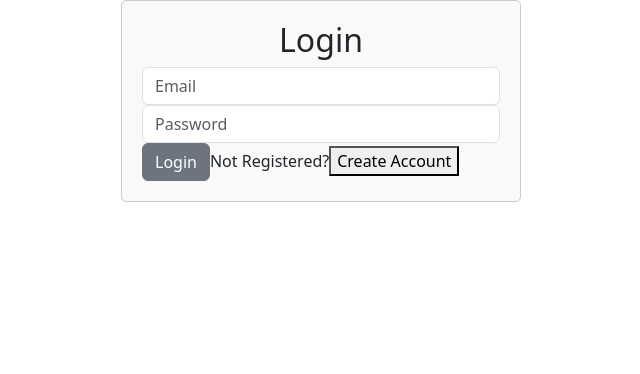
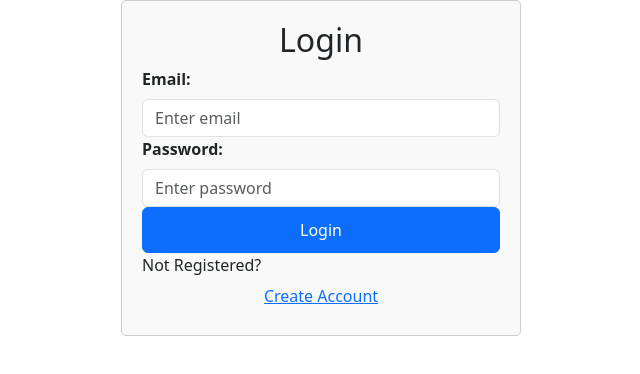
Before and after one commit to w-dze/my-piggy-goals, a React (Create React App) app: page /login in a window 1280 px wide. Shown: the top 374 px of the page, without its empty margins (319-959 px from the left). Built offline with nearby package versions, Linux system fonts and the light colour scheme; no server answers.

Commit message:
fixing styling

```diff
--- a/src/Home.js
+++ b/src/Home.js
@@ -8,7 +8,7 @@ import { useGetTransactions } from "./hook/useGetTransactions";
 
 function Home() {
   const navigate = useNavigate();
-  const { userID } = useGetUserInfo();
+  const { userID, email } = useGetUserInfo();
 
   const { addTransaction } = useAddTransaction();
   const { transactions, transactionTotals } = useGetTransactions();
@@ -51,14 +51,13 @@ function Home() {
   return (
     <>
       <div className="head">
-        <h1>Piggy Goals</h1>
-        <h2>Hello, {userID}</h2>
+        <h1>My Piggy Goals</h1>
+        <h2>Hello, {email}</h2>
         <button onClick={handleLogout}>Logout</button>
       </div>
 
       <div className="expense-tracker">
         <div className="container">
-          <h1>Expense Tracker</h1>
           <div className="balance">
             <h3>Your Balance </h3>
             {balance >= 0 ? <h2> ${balance}</h2> : <h2> -${balance * -1}</h2>}
--- a/src/components/Login.css
+++ b/src/components/Login.css
@@ -16,6 +16,12 @@ h2 {
   margin-bottom: 20px;
 }
 
+.form-label {
+  font-weight: bold;
+  display: block;
+  margin-bottom: 5px;
+}
+
 .form-control {
   width: 100%;
   padding: 10px;
--- a/src/components/Login.js
+++ b/src/components/Login.js
@@ -44,32 +44,34 @@ function Login() {
         {error && <Alert variant="danger">{error}</Alert>}
         <Form>
           <Form.Group controlId="formBasicEmail">
+            <Form.Label>Email:</Form.Label>
             <Form.Control
               type="email"
-              placeholder="Email"
+              placeholder="Enter email"
               value={email}
               onChange={(e) => setEmail(e.target.value)}
             />
           </Form.Group>
 
           <Form.Group controlId="formBasicPassword">
+            <Form.Label>Password:</Form.Label>
             <Form.Control
               type="password"
-              placeholder="Password"
+              placeholder="Enter password"
               value={password}
               onChange={(e) => setPassword(e.target.value)}
             />
           </Form.Group>
 
-          <Button variant="secondary" onClick={handleLogin}>
+          <Button variant="primary" type="submit" onClick={handleLogin}>
             Login
           </Button>
 
           <span className="underline">
             Not Registered?
-            <button className="linkBtn" onClick={handleNoUser}>
+            <Button className="sbtButton" variant="link" onClick={handleNoUser}>
               Create Account
-            </button>
+            </Button>
           </span>
         </Form>
       </div>
--- a/src/components/SignUp.css
+++ b/src/components/SignUp.css
@@ -28,7 +28,7 @@ h2 {
   font-size: 16px;
 }
 
-button[type="submit"] {
+.sbtButton {
   width: 100%;
   padding: 10px;
   font-size: 16px;
--- a/src/components/SignUp.js
+++ b/src/components/SignUp.js
@@ -44,9 +44,10 @@ function SignUp() {
       <PreLoader />
       <div className="signup-container">
         <h2>Sign Up</h2>
-        <Form onSubmit={handleSignUp}>
+
+        <Form>
           <Form.Group controlId="formBasicEmail">
-            <Form.Label>Email address</Form.Label>
+            <Form.Label>Email: </Form.Label>
             <Form.Control
               type="email"
               placeholder="Enter email"
@@ -56,24 +57,28 @@ function SignUp() {
           </Form.Group>
 
           <Form.Group controlId="formBasicPassword">
-            <Form.Label>Password</Form.Label>
+            <Form.Label>Password: </Form.Label>
             <Form.Control
               type="password"
-              placeholder="Password"
+              placeholder="Enter password"
               value={password}
               onChange={(e) => setPassword(e.target.value)}
             />
           </Form.Group>
 
-          <Button variant="primary" type="submit">
+          <Button variant="primary" type="submit" onClick={handleSignUp}>
             Sign Up
           </Button>
 
           <span className="underline">
             Have an Account?
-            <button className="linkBtn" onClick={handleHaveUser}>
+            <Button
+              className="sbtButton"
+              variant="link"
+              onClick={handleHaveUser}
+            >
               Login
-            </button>
+            </Button>
           </span>
         </Form>
       </div>
```
Also changed, not shown: src/hook/useAddBudget.js (deleted, +0 -18 lines).
